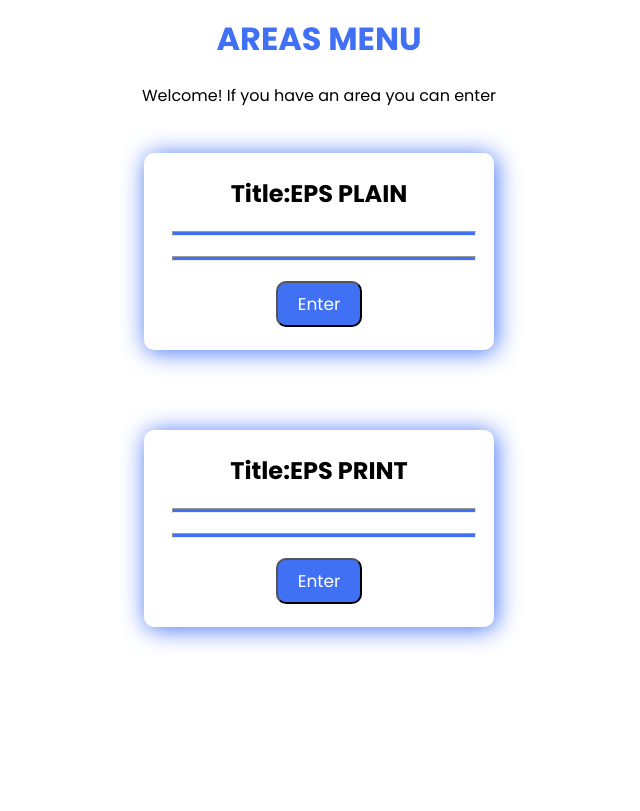
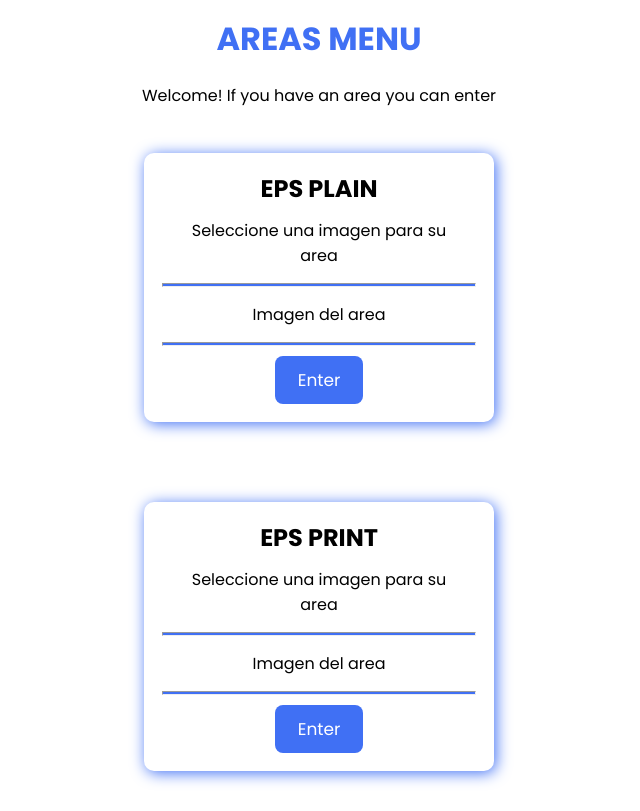
Before and after one commit to Alx-Ang/TotalProductivity, a PHP site: page /system/mainAreas.php in a window 1280 px wide. Shown: the part 80-891 px from the top of the page, without its empty margins (321-961 px from the left). Before the commit the page ends 727 px from the top, so only its background shows below. Run offline with PHP 8.4, Linux system fonts and the light colour scheme; a user stored in the database is signed in; data comes from the database, SQL or seed files in the repository; some libraries are stand-ins or nearby versions.

Commit message:
Total Productivity Aplication Update 2

```diff
--- a/system/css/styleArea.css
+++ b/system/css/styleArea.css
@@ -4,6 +4,7 @@
     box-sizing: border-box;
     font-family: 'Poppins', sans-serif;
 }
+
 nav{
     background-color: #4070f4;
     width: 100%;
@@ -55,13 +56,7 @@ nav ul li ul li a:hover{
     border-radius: 10px;
 }
 
-/*body{
-    height: 100vh;
-    display: flex;
-    align-items: center;
-    justify-content: center;
-    background-color: #ffffff;
-}*/
+
 .title{
     text-align: center;
     padding: 15px;
@@ -73,52 +68,54 @@ nav ul li ul li a:hover{
     color: black;
 }
 .card{
+    width: 100%;
     display: flex;
     padding: 40px;
-    width: 100%;
-    gap: 50px;
+    gap: 30px;
     flex-wrap: wrap;
     justify-content: center;
 }
 .card_area{
     width: 350px;
-    padding: 20px;
-    box-shadow: 2px 2px 25px #4070f4;
+    padding: 15px;
+    box-shadow: 2px 2px 15px #4070f4;
     border: solid #4070f400;
     border-radius: 10px;
 }
 .card_area:hover{
-    border: solid #4070f4;
+    border: solid #4070f4 2px;
 }
-.img{
+/*.img{
     width: 150px;
     border-radius: 3px;
-
-}
+}*/
 .card_name{
     display: flex;
     flex-direction: column;
     align-items: center;
-    gap: 10px;
+    gap: 7px;
 }
 hr{
     width: 100%;
-    height: 5px;
+    height: 4px;
     background: #4070f4;
-    margin: 20px 5px;
+    margin: 10px 0px;
 }
 .card_button{
     text-align: center;
 }
-.link{
+
+.link input{
     background: #4070f4;
+    border: solid #4070f400;
     padding: 8px 20px;
     color: white;
-    text-decoration: none;
     font-size: 17px;
-    border-radius: 10px;
+    border-radius: 8px;
 }
-.file input{
+
+
+/*.file input{
     display: flex;
 }
 .file label{
@@ -127,9 +124,8 @@ hr{
     color: white;
     border-radius: 10px;
     font-size: 17px;
-    background: #4070f4;
-    cursor: pointer;
+    background-color: #000000;
     text-align: center;
     text-decoration: none;
-    margin: 1px;
-}
+    margin: 0px;
+}*/
--- a/system/mainAreas.php
+++ b/system/mainAreas.php
@@ -35,15 +35,15 @@
             <li><a><?php echo $nombre_usuario; ?> </a></li>
         </ul>
     </nav>
+
     <?php
         include "php/conexion.php";
 
         $query = mysqli_query($mysqli, "SELECT areas.area_nombre FROM usuarios,areas where areas.id_area=usuarios.area_id and usuarios.nombre_usuario='".$nombre_usuario."' ");
         $result = mysqli_num_rows($query);
-
     ?>
 
-    <div>
+    <div class="">
         <h1 class="title">AREAS MENU</h1>
         <p class="description">Welcome! If you have an area you can enter</p>
     </div>
@@ -54,17 +54,23 @@
     <section class="card">
 		<div class="card_area">
 		    <div class="card_name">
-			        <h2>Title:<?php echo $data['area_nombre']; ?></h2>
+			    <h2><?php echo $data['area_nombre']; ?></h2>
+                <p class="description">Seleccione una imagen para su area</p>
 		    </div>
             <hr>
+
+            <div class="card_img">
+                <p class="description">Imagen del area</p>
+            </div>
             <hr>
 
             <div class="card_button">
                 <form action="dashboard.php" method="POST">
+                    <a class="link">
                         <input type="hidden" name="pefil_id" value="0">
-                        <input class="link" type="submit" value="Enter">
+                        <input type="submit" value="Enter">
+                    </a>
                 </form>
-                <!--<a class="link" href="dashboard.php">Enter</a>-->
             </div>
         </div>
     </section>
```
Also changed, not shown: system/dashboard.php (+4 -4 lines). Lines whose indentation alone changed are shown as unchanged.
